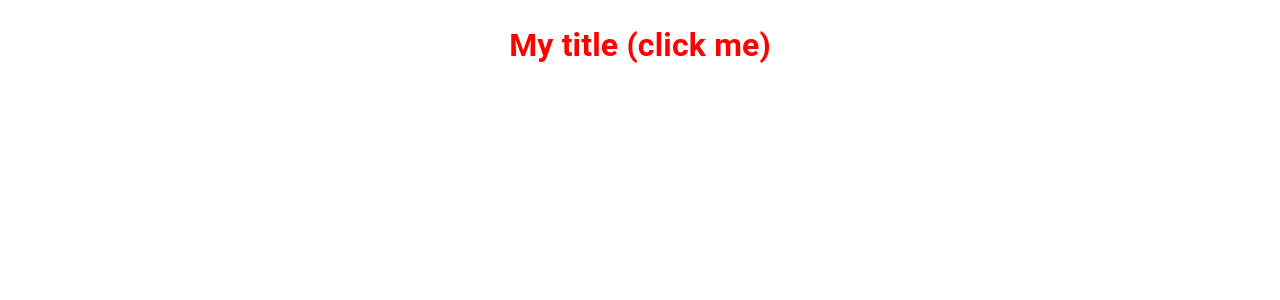
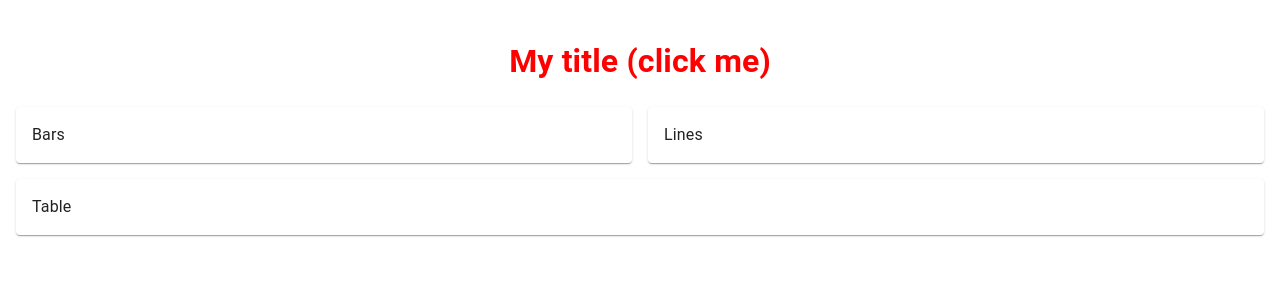
Before and after one commit to OrdinaSimke/react-recharts-training, a React (Create React App) app: page / in a window 1280 px wide. Shown: the top 300 px of the page. Built offline with nearby package versions, Linux system fonts and the light colour scheme.

Commit message:
Setup grid

```diff
--- a/src/pages/Dashboard.jsx
+++ b/src/pages/Dashboard.jsx
@@ -1,10 +1,23 @@
 import React from 'react';
 import { Title } from '../components/Title/Title';
+import { Box, Grid, Paper } from '@mui/material';
 
 export const Dashboard = (props) => {
   return (
-    <div style={{ width: '100%' }}>
+    <Box sx={{ width: '100%', p: 2 }}>
       <Title value="My title (click me)"></Title>
-    </div>
+
+      <Grid container spacing={2}>
+        <Grid item xs={12} md={6}>
+          <Paper sx={{ p: 2 }}>Bars</Paper>
+        </Grid>
+        <Grid item xs={12} md={6}>
+          <Paper sx={{ p: 2 }}>Lines</Paper>
+        </Grid>
+        <Grid item xs={12} md={12}>
+          <Paper sx={{ p: 2 }}>Table</Paper>
+        </Grid>
+      </Grid>
+    </Box>
   );
 };
```
